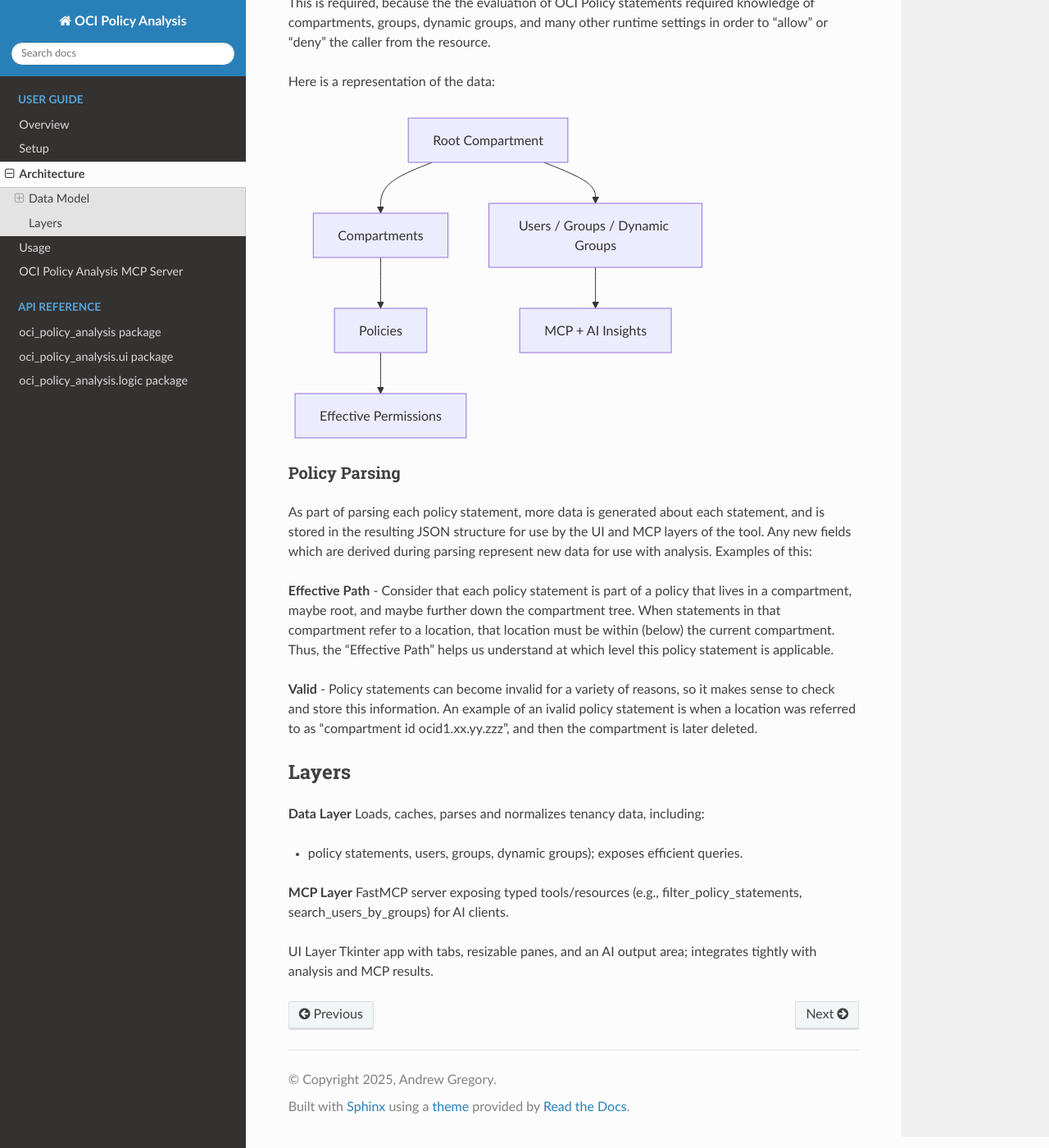
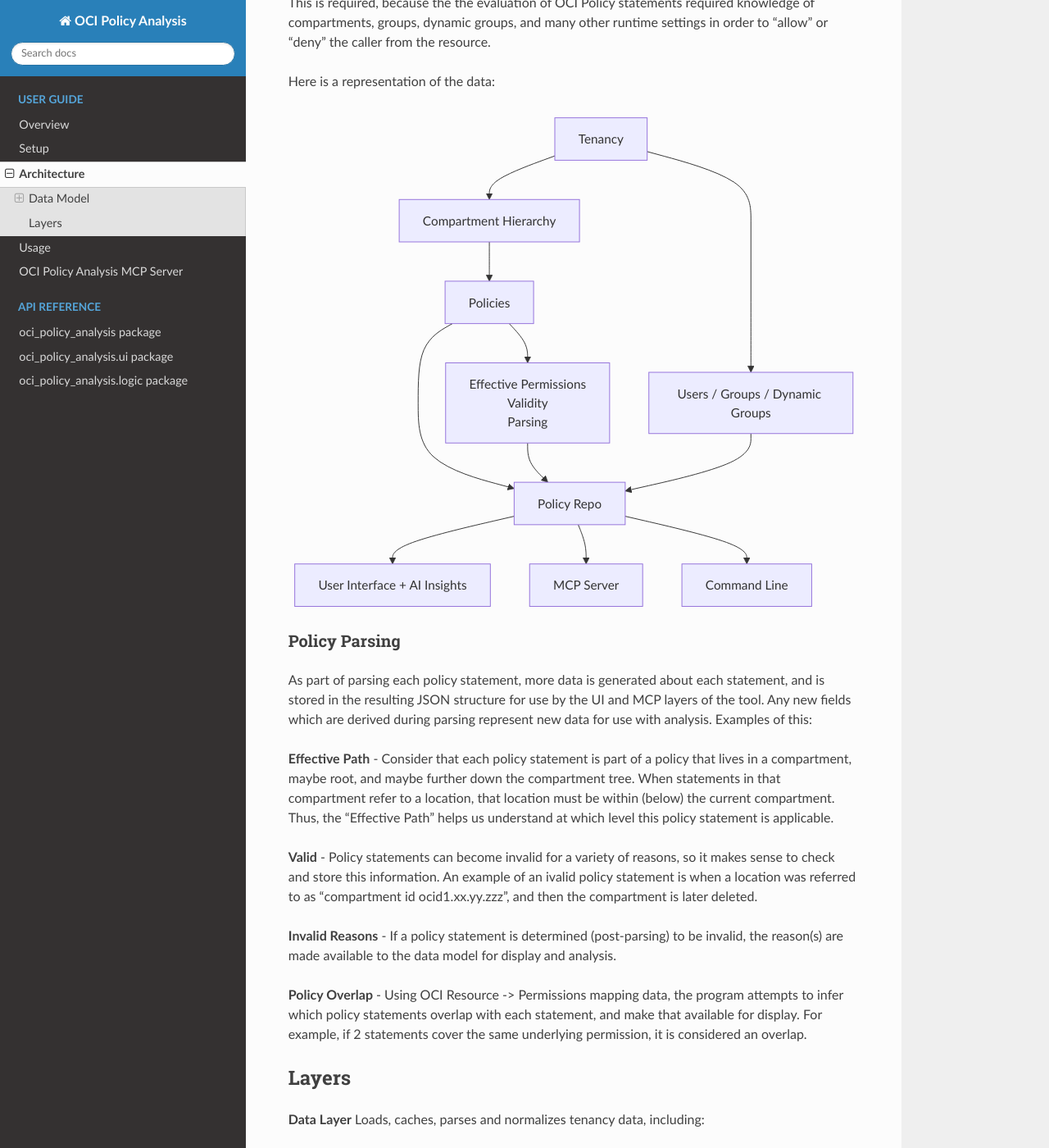
Before and after one commit to agregory999/oci-policy-analysis, a Sphinx documentation site: the page built from docs/source/architecture.md, in a window 1280 px wide and 1400 px high, scrolled down 1079 px. Shown: the whole window at 82% size. Built offline with Sphinx 7.4.7 and the Read the Docs theme 3.1.0, drawn with Linux system fonts in a browser that asks for light colours.

Commit message:
fix: GenAI error detection and docs update

````diff
--- a/docs/source/architecture.md
+++ b/docs/source/architecture.md
@@ -16,11 +16,18 @@
 Here is a representation of the data:
 ```mermaid
 flowchart TD
-    A[Root Compartment] --> B[Compartments]
+    A[Tenancy] --> B[Compartment Hierarchy]
     B --> C[Policies]
-    C --> D[Effective Permissions]
+    C --> D[Effective Permissions
+    Validity
+    Parsing]
     A --> E[Users / Groups / Dynamic Groups]
-    E --> F[MCP + AI Insights]
+    C --> R[Policy Repo]
+    D --> R
+    E --> R
+    R --> F[User Interface + AI Insights]
+    R --> M[MCP Server]
+    R --> CL[Command Line]
 ```
 
 ### Policy Parsing
@@ -34,7 +41,9 @@
 
 **Valid** - Policy statements can become invalid for a variety of reasons, so it makes sense to check and store this information.  An example of an ivalid policy statement is when a location was referred to as "compartment id ocid1.xx.yy.zzz", and then the compartment is later deleted.
 
+**Invalid Reasons** - If a policy statement is determined (post-parsing) to be invalid, the reason(s) are made available to the data model for display and analysis.
 
+**Policy Overlap** - Using OCI Resource -> Permissions mapping data, the program attempts to infer which policy statements overlap with each statement, and make that available for display.  For example, if 2 statements cover the same underlying permission, it is considered an overlap.
 
 ## Layers
 
````
Also changed, not shown: docs/source/usage.md (+29 -1 lines), 3 other files.
